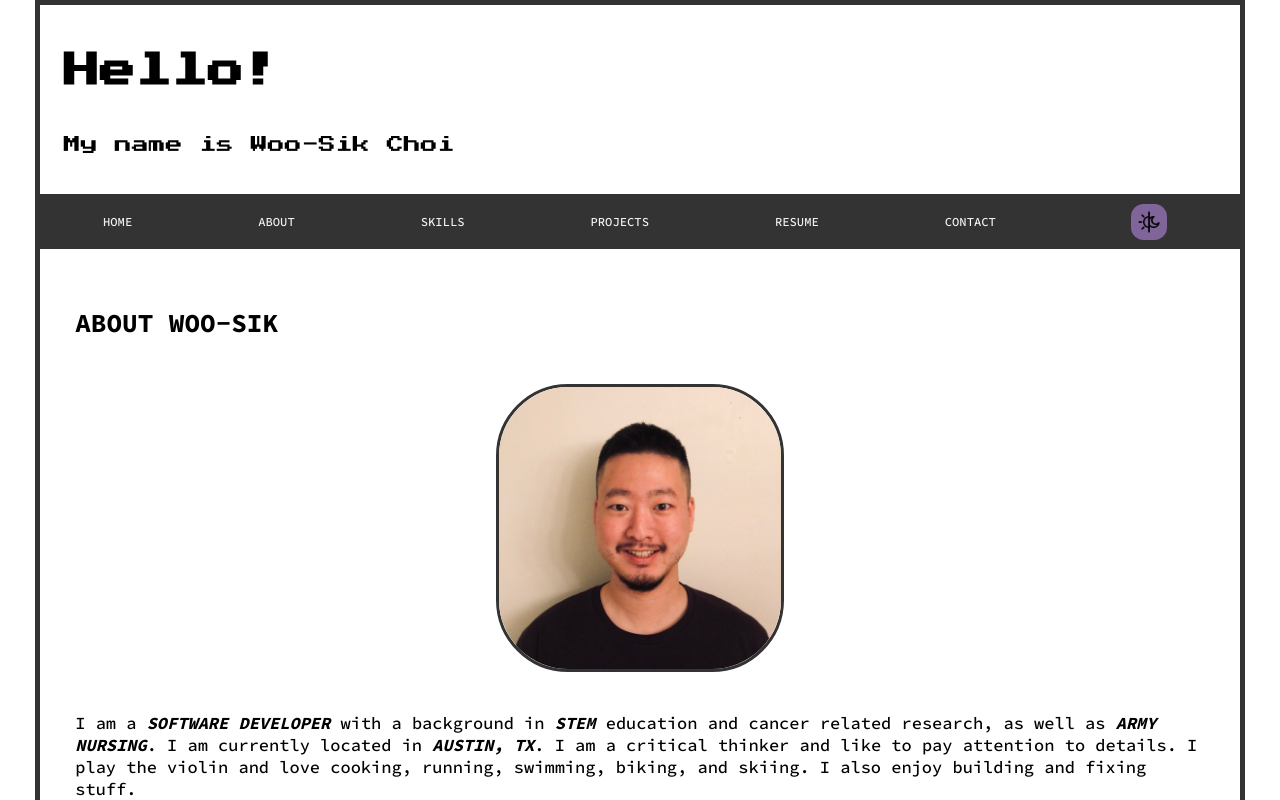
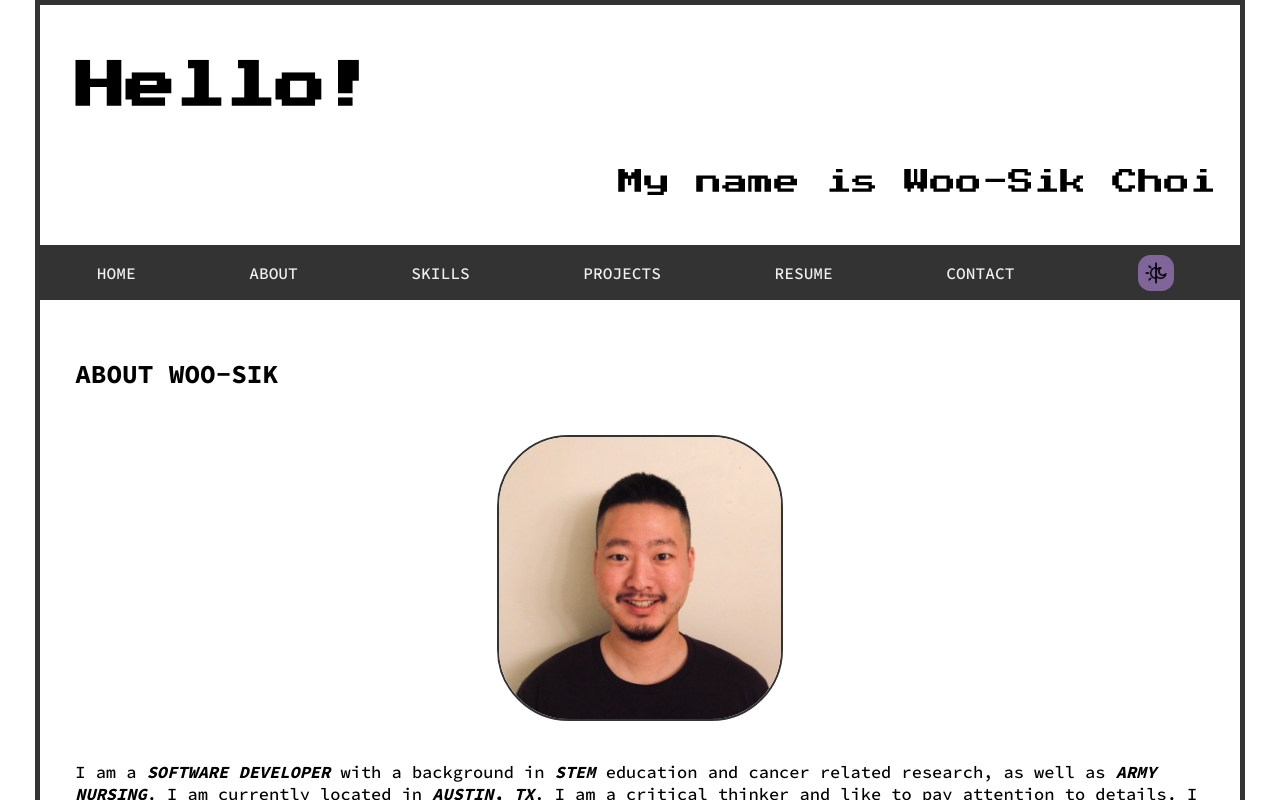
Before and after one commit to dvlprwchoi/portfolio-2, a React (Create React App) app: page / in a window 1280 px wide. Shown: the top 800 px of the page. Built offline with nearby package versions, Linux system fonts and the light colour scheme.

Commit message:
Update title font size, navbar z index and font size

```diff
--- a/src/App.css
+++ b/src/App.css
@@ -28,6 +28,16 @@ body,
 .header h1,
 .header p {
   font-family: 'Press Start 2P', cursive;
+}
+
+.header h1 {
+  font-size: calc(10px + 5vmin);
+  padding-left: 2%;
+}
+
+.header p {
+  font-size: calc(10px + 2vmin);
+  text-align: right;
 }
 
 .header p,
@@ -72,8 +82,9 @@ span {
 }
 
 .picture {
-  border: 3px solid var(--border-color);
+  border: 2px solid var(--border-color);
   filter: var(--grayscale);
+  border-radius: 3%;
   padding: 0;
 }
 
--- a/src/components/Navbar/Navbar.css
+++ b/src/components/Navbar/Navbar.css
@@ -4,6 +4,7 @@
   position: -webkit-sticky;
   position: sticky;
   top: 0;
+  z-index: 1;
 }
 
 .navbar ul {
@@ -27,7 +28,7 @@
 .navbar a {
   text-decoration: none;
   color: var(--navbarA-color);
-  font-size: calc(9px + 0.4vmin);
+  font-size: calc(9px + 0.9vmin);
 }
 
 .darkmode-button {
```
